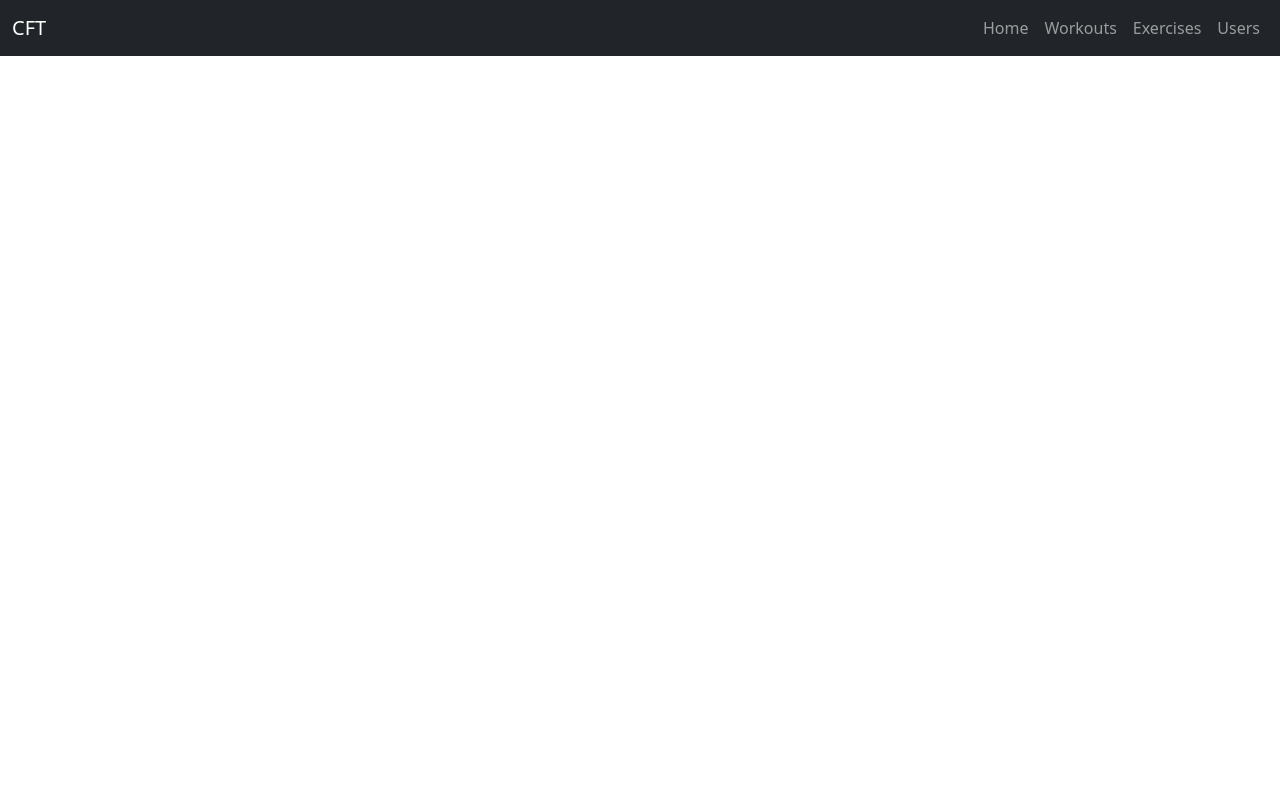
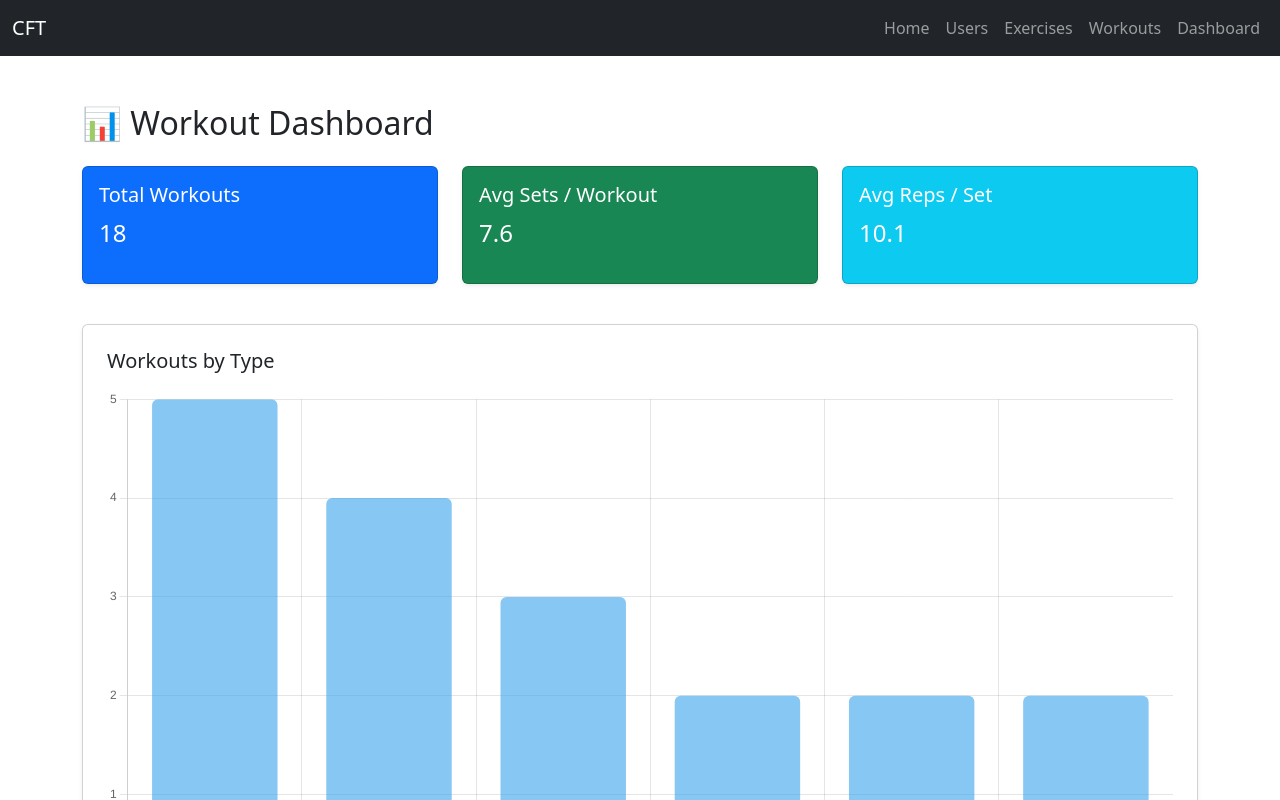
Before and after one commit to karavi1/Triance, a React (Create React App) app in the folder src/frontend/: page /dashboard in a window 1280 px wide. Shown: the top 800 px of the page. Built offline with nearby package versions, Linux system fonts and the light colour scheme.

Commit message:
Removed hardcoded categories, called API endpoint, added dummy dashboard for inspiration to add backend stats later

```diff
--- a/src/frontend/package.json
+++ b/src/frontend/package.json
@@ -10,8 +10,10 @@
     "@testing-library/user-event": "^13.5.0",
     "axios": "^1.8.2",
     "bootstrap": "^5.3.5",
+    "chart.js": "^4.4.9",
     "react": "^19.0.0",
     "react-bootstrap": "^2.10.9",
+    "react-chartjs-2": "^5.3.0",
     "react-dom": "^19.0.0",
     "react-router-dom": "^7.5.0",
     "react-scripts": "^5.0.1",
--- a/src/frontend/src/App.js
+++ b/src/frontend/src/App.js
@@ -2,9 +2,10 @@ import 'bootstrap/dist/css/bootstrap.min.css';
 import 'bootstrap/dist/js/bootstrap.bundle.min.js';
 import React from "react";
 import { BrowserRouter as Router, Routes, Route, Link } from "react-router-dom";
+import Dashboard from './pages/Dashboard';
 import Home from "./pages/Home";
+import Exercises from "./pages/Exercises";
 import Workouts from "./pages/Workouts";
-import Exercises from "./pages/Exercises";
 import Users from "./pages/Users"; // 👈 Import the Users page
 
 function App() {
@@ -29,13 +30,16 @@ function App() {
                 <Link className="nav-link" to="/">Home</Link>
               </li>
               <li className="nav-item">
-                <Link className="nav-link" to="/workouts">Workouts</Link>
+                <Link className="nav-link" to="/users">Users</Link>
               </li>
               <li className="nav-item">
                 <Link className="nav-link" to="/exercises">Exercises</Link>
               </li>
               <li className="nav-item">
-                <Link className="nav-link" to="/users">Users</Link> {/* ✅ Added Users link */}
+                <Link className="nav-link" to="/workouts">Workouts</Link>
+              </li>
+              <li className="nav-item">
+                <Link className="nav-link" to="/dashboard">Dashboard</Link>
               </li>
             </ul>
           </div>
@@ -45,9 +49,10 @@ function App() {
       {/* Page Routes */}
       <Routes>
         <Route path="/" element={<Home />} />
+        <Route path="/users" element={<Users />} />
+        <Route path="/exercises" element={<Exercises />} />
         <Route path="/workouts" element={<Workouts />} />
-        <Route path="/exercises" element={<Exercises />} />
-        <Route path="/users" element={<Users />} /> {/* ✅ Added Users route */}
+        <Route path="/dashboard" element={<Dashboard />} />
       </Routes>
     </Router>
   );
--- /dev/null
+++ b/src/frontend/src/pages/Dashboard.js
@@ -0,0 +1,108 @@
+import React, { useEffect, useState } from "react";
+import { Bar } from "react-chartjs-2";
+import { Chart as ChartJS, BarElement, CategoryScale, LinearScale, Tooltip, Legend } from "chart.js";
+
+ChartJS.register(BarElement, CategoryScale, LinearScale, Tooltip, Legend);
+
+export default function Dashboard() {
+  const [stats, setStats] = useState(null);
+
+  useEffect(() => {
+    // Dummy data to simulate backend response
+    const dummyStats = {
+      total_workouts: 18,
+      workouts_by_type: {
+        Push: 5,
+        Pull: 4,
+        Quads: 3,
+        Hams: 2,
+        "Full Body": 2,
+        Custom: 2
+      },
+      avg_sets_per_workout: 7.6,
+      avg_reps_per_set: 10.1,
+      most_common_exercises: ["Squat", "Deadlift", "Dips", "Incline DB Bench", "Lat Pulldown"]
+    };
+
+    setStats(dummyStats);
+  }, []);
+
+  if (!stats) return <div className="text-muted mt-5">Loading dashboard...</div>;
+
+  const chartData = {
+    labels: Object.keys(stats.workouts_by_type),
+    datasets: [
+      {
+        label: "Workouts",
+        data: Object.values(stats.workouts_by_type),
+        backgroundColor: "rgba(54, 162, 235, 0.6)",
+        borderRadius: 6
+      }
+    ]
+  };
+
+  const chartOptions = {
+    responsive: true,
+    plugins: {
+      legend: { display: false }
+    },
+    scales: {
+      y: {
+        beginAtZero: true,
+        ticks: { stepSize: 1 }
+      }
+    }
+  };
+
+  return (
+    <div className="container mt-5 mb-5">
+      <h2 className="mb-4">📊 Workout Dashboard</h2>
+
+      {/* Stat Cards */}
+      <div className="row mb-4">
+        <div className="col-md-4">
+          <div className="card bg-primary text-white mb-3 shadow-sm">
+            <div className="card-body">
+              <h5 className="card-title">Total Workouts</h5>
+              <p className="fs-4">{stats.total_workouts}</p>
+            </div>
+          </div>
+        </div>
+        <div className="col-md-4">
+          <div className="card bg-success text-white mb-3 shadow-sm">
+            <div className="card-body">
+              <h5 className="card-title">Avg Sets / Workout</h5>
+              <p className="fs-4">{stats.avg_sets_per_workout.toFixed(1)}</p>
+            </div>
+          </div>
+        </div>
+        <div className="col-md-4">
+          <div className="card bg-info text-white mb-3 shadow-sm">
+            <div className="card-body">
+              <h5 className="card-title">Avg Reps / Set</h5>
+              <p className="fs-4">{stats.avg_reps_per_set.toFixed(1)}</p>
+            </div>
+          </div>
+        </div>
+      </div>
+
+      {/* Chart */}
+      <div className="card p-4 mb-4 shadow-sm">
+        <h5 className="mb-3">Workouts by Type</h5>
+        <Bar data={chartData} options={chartOptions} />
+      </div>
+
+      {/* Common Exercises */}
+      <div className="card p-4 shadow-sm">
+        <h5 className="mb-3">Most Common Exercises</h5>
+        <ul className="list-group">
+          {stats.most_common_exercises.map((ex, idx) => (
+            <li key={idx} className="list-group-item">
+              {ex}
+            </li>
+          ))}
+        </ul>
+      </div>
+    </div>
+  );
+}
--- a/src/frontend/src/pages/Exercises.js
+++ b/src/frontend/src/pages/Exercises.js
@@ -13,7 +13,7 @@ export default function Exercises() {
   const [description, setDescription] = useState("");
   const [primaryMuscles, setPrimaryMuscles] = useState("core");
   const [categories, setCategories] = useState([]);
-  const [selectedCategory, setSelectedCategory] = useState("Custom");
+  const [selectedCategory, setSelectedCategory] = useState("");
 
   const [exerciseId, setExerciseId] = useState("");
   const [updatedName, setUpdatedName] = useState("");
@@ -46,9 +46,9 @@ export default function Exercises() {
     try {
       const res = await axios.get(BASE_URL + "/categories");
       setCategories(res.data);
+      if (res.data.length > 0) setSelectedCategory(res.data[0]);
     } catch (err) {
       console.error("Failed to load categories", err);
-      setCategories(["Push", "Pull", "Quads", "Hams", "Upper", "Lower", "Full Body", "Custom"]);
     }
   };
 
@@ -63,7 +63,7 @@ export default function Exercises() {
       setName("");
       setDescription("");
       setPrimaryMuscles("core");
-      setSelectedCategory("Custom");
+      setSelectedCategory(categories[0] || "");
       fetchAll();
       fetchGrouped();
     } catch (err) {
@@ -77,13 +77,13 @@ export default function Exercises() {
         name: updatedName,
         description: updatedDescription,
       });
-      setUpdateMessage("✅ Updated successfully!");
+      setUpdateMessage("Updated successfully!");
       setShowModal(false);
       fetchAll();
       fetchGrouped();
     } catch (err) {
       console.error("Update failed", err);
-      setUpdateMessage("❌ Update failed.");
+      setUpdateMessage("Update failed.");
     }
   };
 
@@ -95,7 +95,7 @@ export default function Exercises() {
       fetchGrouped();
     } catch (err) {
       console.error("Delete failed", err);
-      setDeleteMessage("❌ Delete failed.");
+      setDeleteMessage("Delete failed.");
     }
   };
 
--- a/src/frontend/src/pages/Home.js
+++ b/src/frontend/src/pages/Home.js
@@ -21,7 +21,7 @@ function Home() {
 
   return (
     <div className="container text-center mt-5">
-      <h1 className="mb-4">🏋️‍♂️ Welcome to Fitness Tracker</h1>
+      <h1 className="mb-4">🏋️‍♂️ Welcome to a Customizable Fitness Tracker!</h1>
 
       {error && <div className="alert alert-danger">{error}</div>}
       {message && <div className="alert alert-primary">{message}</div>}
--- a/src/frontend/src/pages/Users.js
+++ b/src/frontend/src/pages/Users.js
@@ -15,7 +15,7 @@ export default function Users() {
       setUsers(res.data);
       setMessage("");
     } catch (err) {
-      setMessage("❌ Failed to fetch users");
+      setMessage("Failed to fetch users");
     }
   };
 
@@ -28,18 +28,18 @@ export default function Users() {
       setMessage("");
     } catch (err) {
       setSelectedUser(null);
-      setMessage("⚠️ User not found");
+      setMessage("User not found");
     }
   };
 
   const deleteUser = async (id) => {
     try {
       await axios.delete(`${BASE_URL}/${id}`);
-      setMessage("✅ User deleted successfully");
+      setMessage("User deleted successfully");
       setSelectedUser(null);
       fetchAllUsers();
     } catch (err) {
-      setMessage("❌ Failed to delete user");
+      setMessage("Failed to delete user");
     }
   };
 
```
Also changed, not shown: src/frontend/src/pages/CreateWorkout.js (+87 -42 lines), 1 other file (tests, documents, lock files or other folders).
